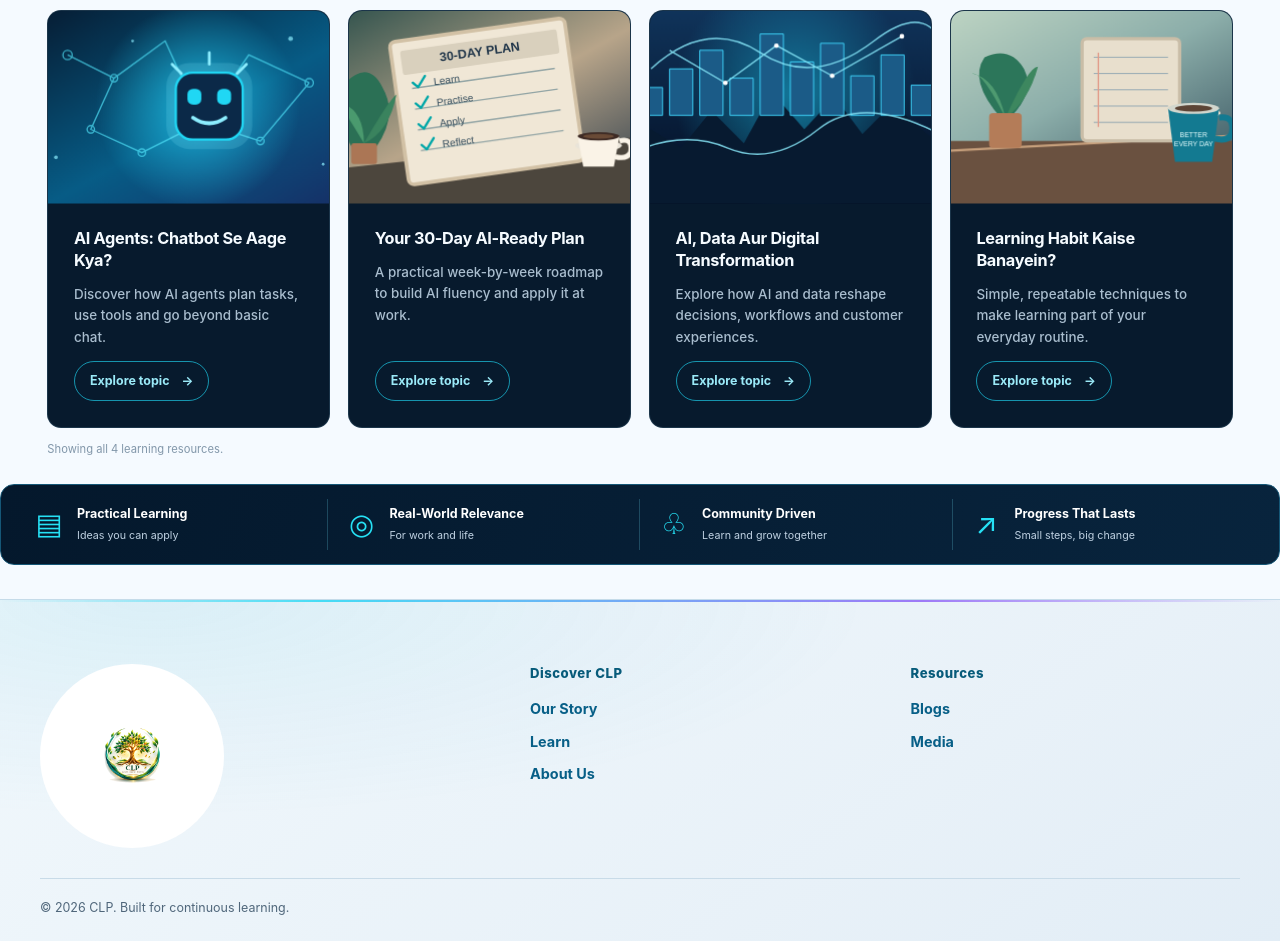
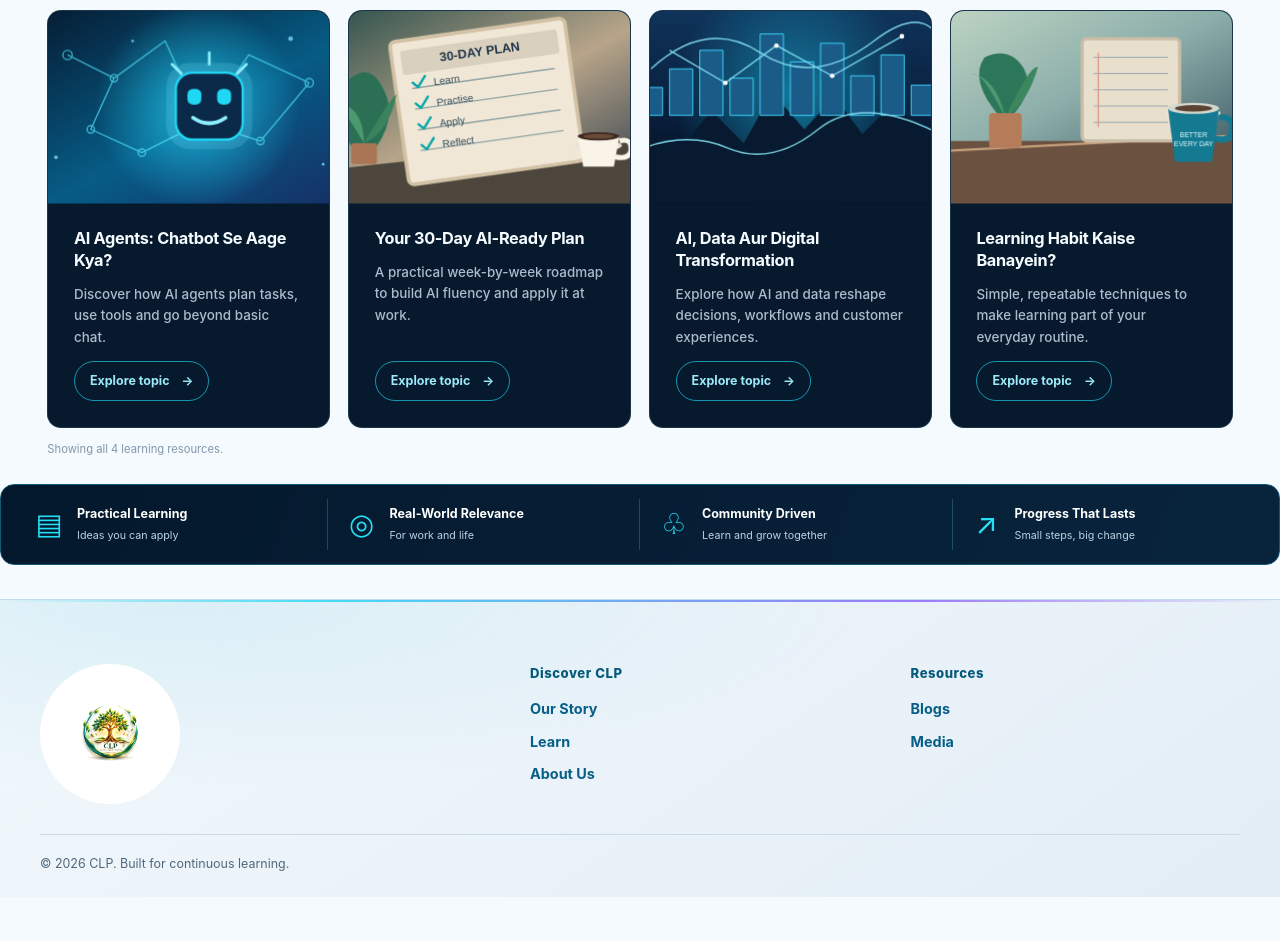
Before and after one commit to sanjeevkshu/clp, a Jekyll site: the page built from index.md, in a window 1280 px wide. Shown: the part 1569-2510 px from the top of the page. Built offline with Jekyll 4.4.1, drawn with Linux system fonts in a browser that asks for light colours; after the commit the page ends 2466 px from its top, so only the background shows below that.

Commit message:
Tighten footer logo white disc and artwork scale

```diff
--- a/assets/css/styles.css
+++ b/assets/css/styles.css
@@ -1572,3 +1572,34 @@ body:has(.home-hero) .site-header .brand img{
     padding:0;
   }
 }
+
+
+/* Footer logo correction v3: the prior 184px disc visually overwhelmed the artwork.
+   Tighten the white disc and scale the approved transparent PNG within it. */
+.site-footer .footer-brand{
+  width:140px;
+  height:140px;
+  padding:0;
+  flex:0 0 140px;
+  overflow:hidden;
+  border-radius:50%;
+  background:#fff;
+}
+.site-footer .footer-brand img{
+  width:124%;
+  height:124%;
+  max-width:none;
+  object-fit:contain;
+  filter:none;
+}
+@media(max-width:700px){
+  .site-footer .footer-brand{
+    width:120px;
+    height:120px;
+    flex-basis:120px;
+  }
+  .site-footer .footer-brand img{
+    width:124%;
+    height:124%;
+  }
+}
```
